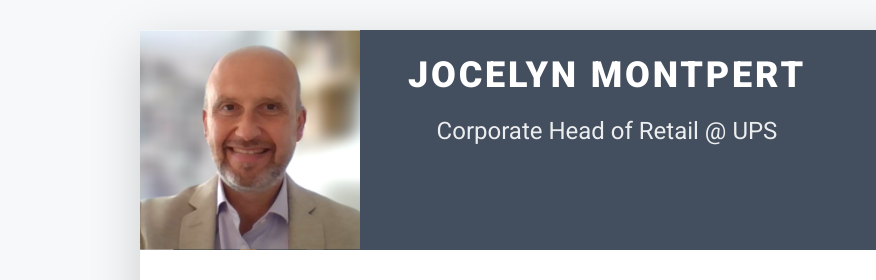
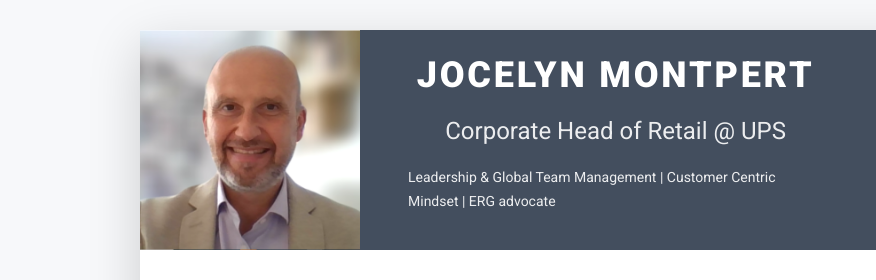
Before and after one commit to madeInLagny/resume, a plain HTML site: page index.html in a window 1280 px wide. Shown: the top 280 px of the page, 0-876 px from the left. Drawn offline with Linux system fonts and the light colour scheme.

Commit message:
new elements to header added

```diff
--- a/index.html
+++ b/index.html
@@ -36,19 +36,18 @@
 					</div><!--//col-->
 					<div class="col">
 						<div class="row p-4 justify-content-center justify-content-md-between">
-							<div class="primary-info col-auto">
+							<div class="primary-info col-auto" style="max-width:60%;">
 								<h1 class="name mt-0 mb-1 text-white text-uppercase text-center">Jocelyn Montpert</h1>
 								<div class="title my-3 text-center">Corporate Head of Retail @ UPS
+
 
 									<!-- <br>
 									&
 									<br>
 									Technology - Owner of <a href="https://autoScrib.com" target="_blank">autoScrib.com</a> -->
 								</div>
-								<ul class="list-unstyled">
-									<!-- <li><a class="text-link" href="#"><i class="fas fa-mobile-alt fa-fw me-2"
-												data-fa-transform="grow-6"></i>0123 456 78900</a></li> -->
-								</ul>
+								<small class="text-center">Leadership & Global Team Management | Customer Centric Mindset | ERG
+									advocate</small>
 							</div><!--//primary-info-->
 							<div class="secondary-info col-auto mt-2">
 								<ul class="resume-social list-unstyled">
```
